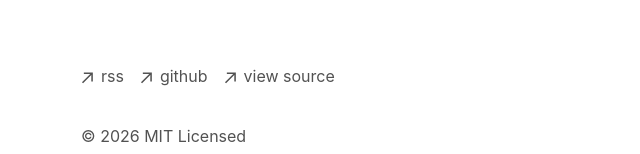
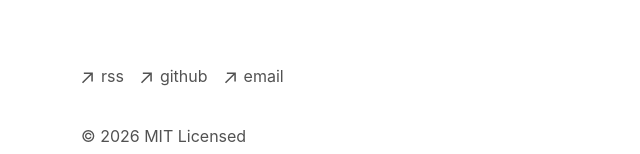
Before and after one commit to quinnkenri/website, a Next.js app: page / in a window 1280 px wide. Shown: the part 360-514 px from the top of the page, without its empty margins (271-911 px from the left). Built offline with nearby package versions, Linux system fonts and the light colour scheme.

Commit message:
Update footer.tsx

```diff
--- a/app/components/footer.tsx
+++ b/app/components/footer.tsx
@@ -35,7 +35,7 @@ export default function Footer() {
             className="flex items-center transition-all hover:text-neutral-800 dark:hover:text-neutral-100"
             rel="noopener noreferrer"
             target="_blank"
-            href="https://github.com/vercel/next.js"
+            href="https://github.com/quinnkenri"
           >
             <ArrowIcon />
             <p className="ml-2 h-7">github</p>
@@ -46,10 +46,10 @@ export default function Footer() {
             className="flex items-center transition-all hover:text-neutral-800 dark:hover:text-neutral-100"
             rel="noopener noreferrer"
             target="_blank"
-            href="https://vercel.com/templates/next.js/portfolio-starter-kit"
+            href="mailto:quinn.lawson@usask.ca"
           >
             <ArrowIcon />
-            <p className="ml-2 h-7">view source</p>
+            <p className="ml-2 h-7">email</p>
           </a>
         </li>
       </ul>
```
